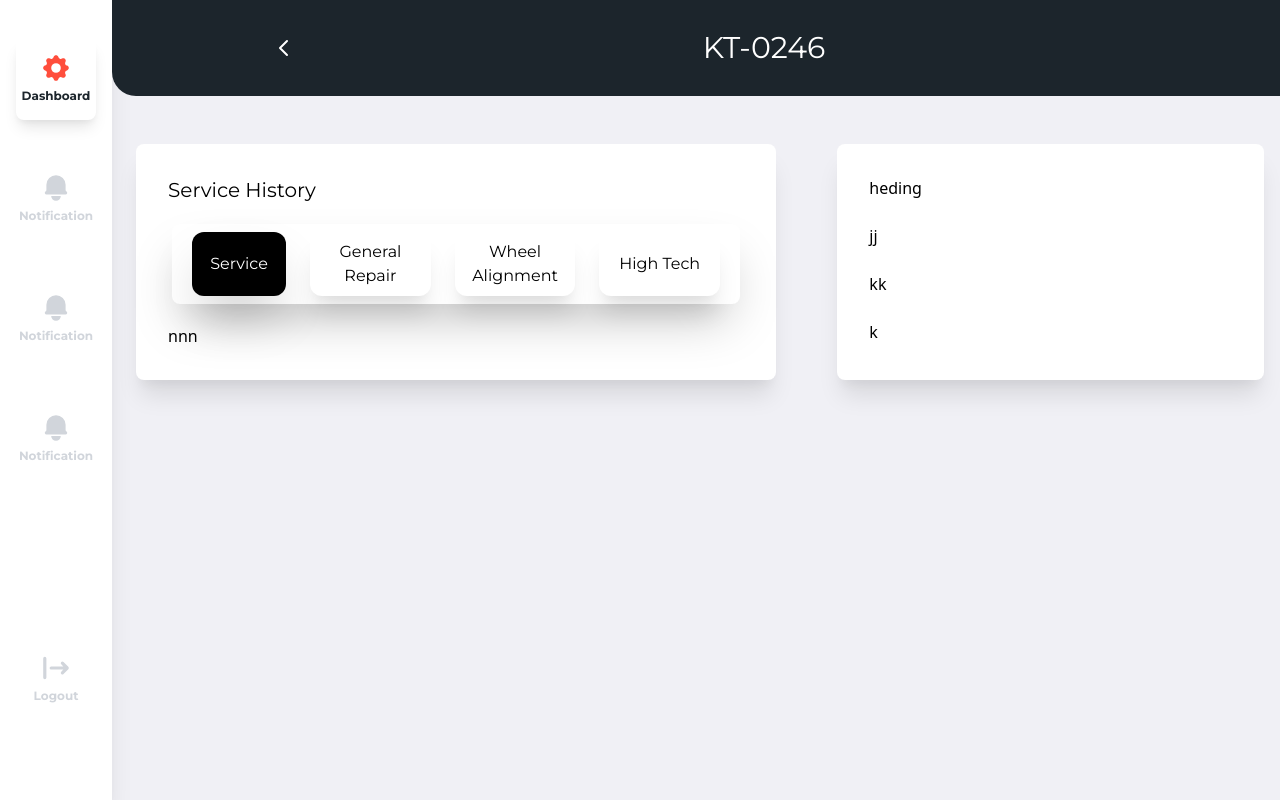
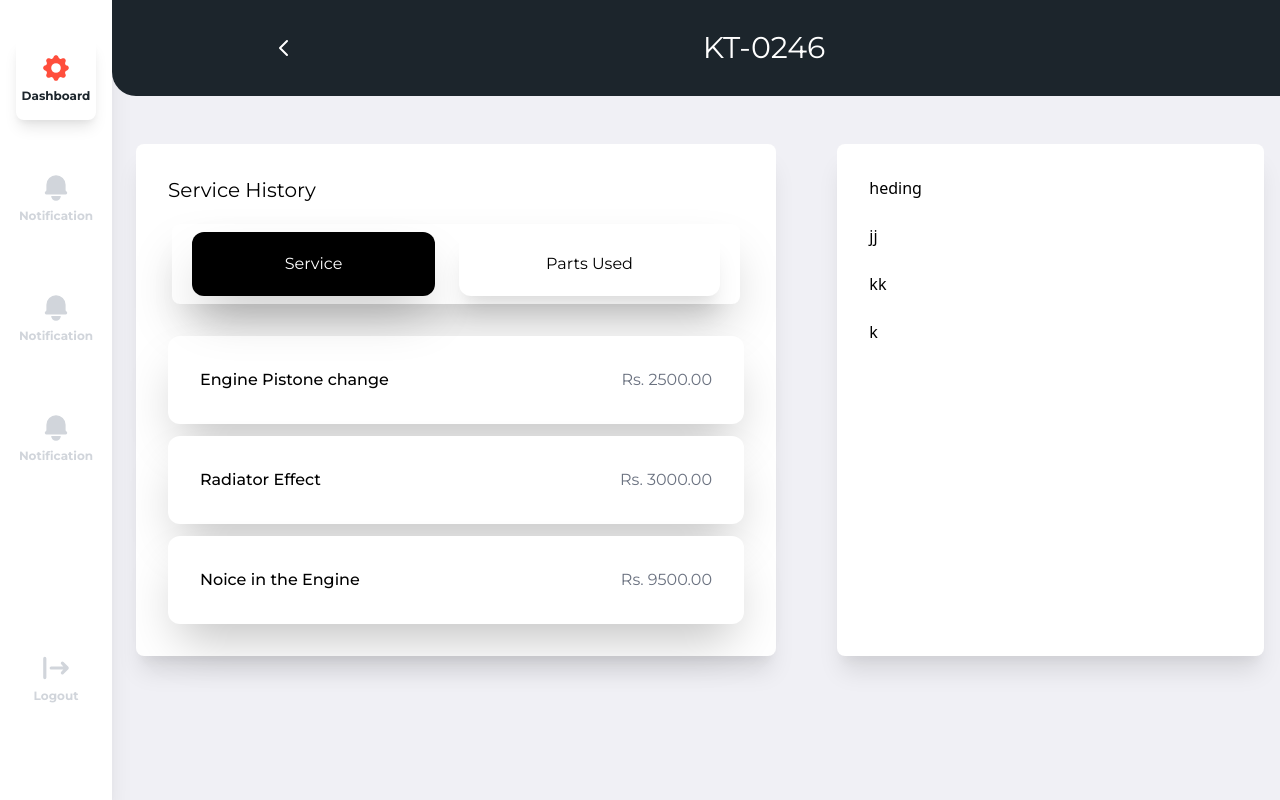
Before and after one commit to dumidu1998/autoaid-front, a React (Create React App) app: page /serviceadvisor/servicehistory in a window 1280 px wide. Built offline with nearby package versions, Linux system fonts and the light colour scheme.

Commit message:
ServiceHistoryV2

```diff
--- /dev/null
+++ b/src/components/Atoms/ServiceHistoryCards.js
@@ -0,0 +1,14 @@
+import React from 'react'
+
+export default function ServiceHistoryCards(props) {
+    return (
+        <div className=" bg-white rounded-xl shadow-2xl w-full flex justify-between items-center p-8 mt-3">
+            <div className="font-primary font-medium ">
+                {props.name}
+            </div>
+            <div className="font-primary text-gray-500 ">
+                Rs. {props.price}.00
+            </div>
+        </div>
+    )
+}
--- /dev/null
+++ b/src/components/Moleculars/serviceAdvisor/ServiceHistoryNavBar.js
@@ -0,0 +1,18 @@
+import React, { useState, useEffect } from 'react';
+import SelectionSectionNavbar from '../../Atoms/serviceStation/SelectionSectionNavbar'
+
+export default function ServiceHistoryNavBar(props) {
+    const [list, setList] = useState([
+        { id: 1, value: "Service" },
+        { id: 2, value: "Parts Used" },
+    ])
+
+    const [highBtn, setHighBtn] = useState(list[0].id);
+    return (
+        <div className=" bg-white p-2 shadow-2xl rounded-lg grid grid-cols-1 mb-4">
+            <div className="flex items-center justify-between">
+                {list.map(btn => <SelectionSectionNavbar setHighBtn={setHighBtn} highBtn={highBtn} key={btn.id} name={btn.value} id={btn.id} /> )}
+            </div>
+        </div>
+    )
+}
--- a/src/pages/serviceAdvisor/ServiceHistory.js
+++ b/src/pages/serviceAdvisor/ServiceHistory.js
@@ -1,7 +1,8 @@
 
 import React from 'react'
+import ServiceHistoryCards from '../../components/Atoms/ServiceHistoryCards'
 import TopContainerVNo from '../../components/Atoms/technician/TopContainerVNo'
-import SelectionSectionNavbarMolecular from '../../components/Moleculars/serviceAdvisor/SelectionSectionNavbarMolecular'
+import ServiceHistoryNavBar from '../../components/Moleculars/serviceAdvisor/ServiceHistoryNavBar'
 import SideNav from '../../components/Moleculars/serviceAdvisor/sideNav'
 
 export default function ServiceHistory() {
@@ -17,10 +18,12 @@ export default function ServiceHistory() {
                     <div className="w-3/6 bg-white shadow-xl rounded-lg mt-12 ml-6 p-8">
                         <div className="font-primary text-xl">Service History</div>
                         <div className="  p-1 rounded-lg mt-4 w-full">
-                            <SelectionSectionNavbarMolecular/>
+                            <ServiceHistoryNavBar/>
                         </div>
                         <div>
-                           nnn
+                           <ServiceHistoryCards name="Engine Pistone change" price="2500"/>
+                           <ServiceHistoryCards name="Radiator Effect" price="3000"/>
+                           <ServiceHistoryCards name="Noice in the Engine" price="9500"/>
                         </div>
                     </div>
                     <div className="w-2/6 bg-white shadow-xl rounded-lg mt-12  mr-32 p-8">
```
